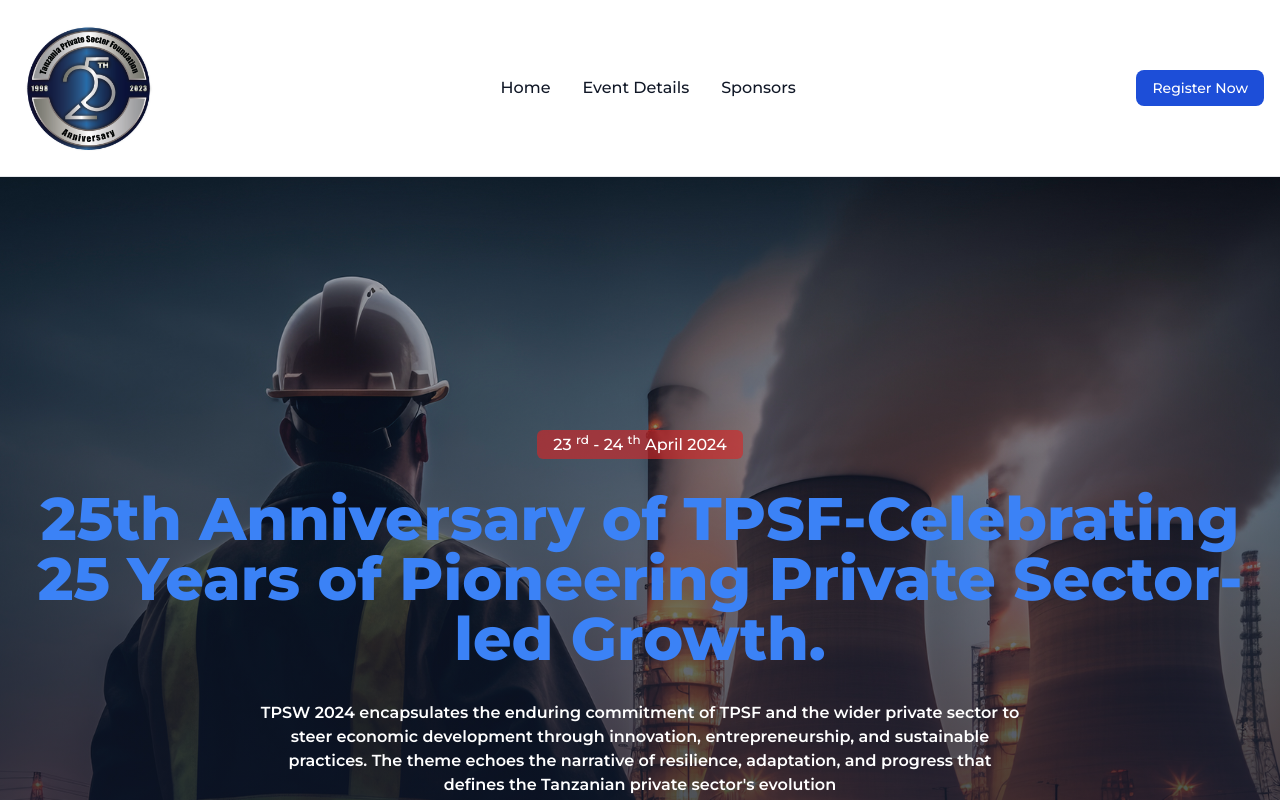
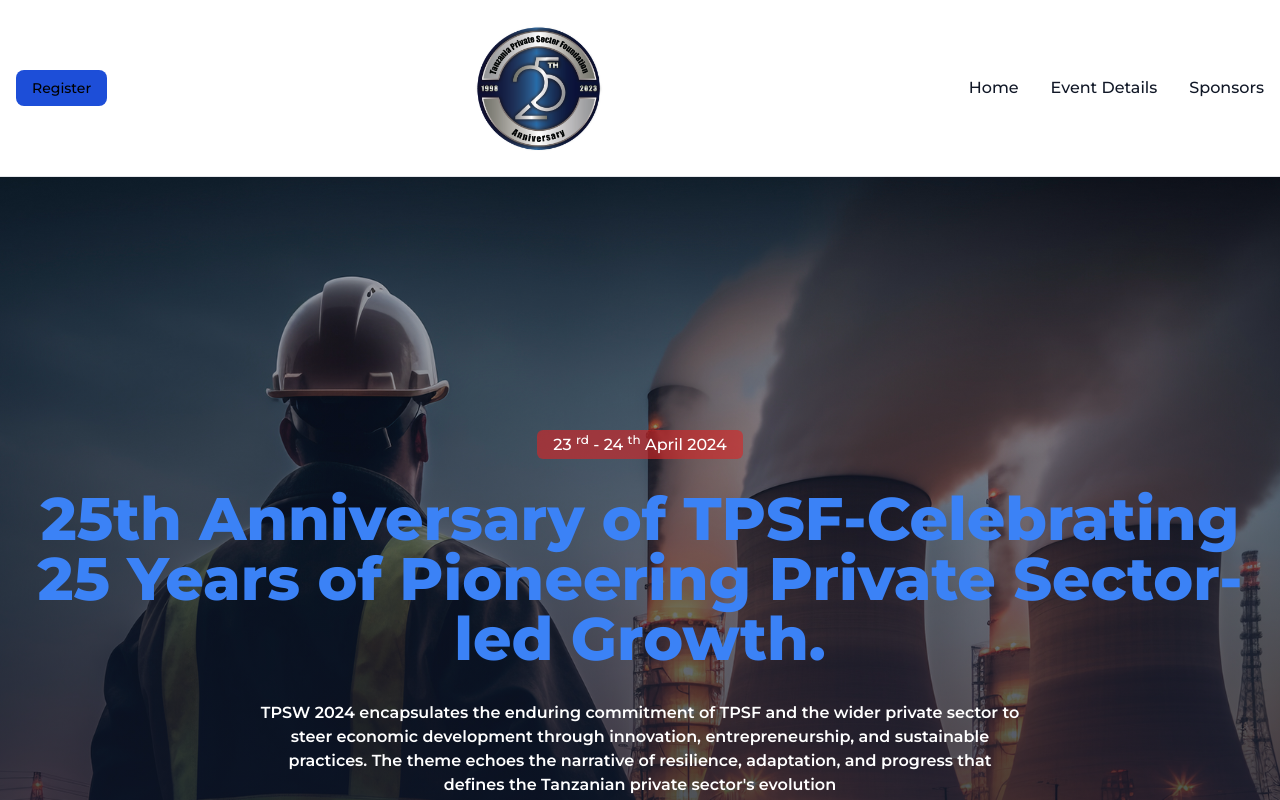
Before and after one commit to sammagafu/tspflanding, a Vue app: page / in a window 1280 px wide. Shown: the top 800 px of the page. Built offline with nearby package versions, Linux system fonts and the light colour scheme.

Commit message:
added register link

```diff
--- a/src/components/NavigationBar.vue
+++ b/src/components/NavigationBar.vue
@@ -3,10 +3,8 @@
     class="bg-white dark:bg-gray-900 bg-center w-full z-20 top-0 start-0 py- border-b border-gray-200 dark:border-gray-600">
 
     <div class="max-w-screen-xl flex flex-wrap items-center justify-between mx-auto p-4">
-      <div class="flex md:order-2 space-x-3 md:space-x-0 rtl:space-x-reverse">
-        <button type="button"
-          class="text-white bg-blue-700 hover:bg-blue-800 focus:ring-4 focus:outline-none focus:ring-blue-300 font-medium rounded-lg text-sm px-4 py-2 text-center dark:bg-blue-600 dark:hover:bg-blue-700 dark:focus:ring-blue-800">Register
-          Now</button>
+      <div class="flex space-x-3 md:space-x-0 rtl:space-x-reverse">
+        <a href="https://patten.co.tz/app/forms/U2FsdGVkX19qF2WVmime2FQdmime2Fn2%2BdJQr8VxyG6phNUwuxeP0%3D/chatbot?extension=#101e51&access=660e636cec00625" class="order-2text-white bg-blue-700 hover:bg-blue-800 focus:ring-4 focus:outline-none focus:ring-blue-300 font-medium rounded-lg text-sm px-4 py-2 text-center dark:bg-blue-600 dark:hover:bg-blue-700 dark:focus:ring-blue-800">Register</a>
         <button data-collapse-toggle="navbar-sticky" type="button"
           class="inline-flex items-center p-2 w-10 h-10 justify-center text-sm text-gray-500 rounded-lg md:hidden hover:bg-gray-100 focus:outline-none focus:ring-2 focus:ring-gray-200 dark:text-gray-400 dark:hover:bg-gray-700 dark:focus:ring-gray-600"
           aria-controls="navbar-sticky" aria-expanded="false">
--- a/src/views/HomeView.vue
+++ b/src/views/HomeView.vue
@@ -89,7 +89,7 @@
       <div class="flex justify-center">
         <div class="relative mt-20">
           <a
-            href="#price"
+            href="https://patten.co.tz/app/forms/U2FsdGVkX19qF2WVmime2FQdmime2Fn2%2BdJQr8VxyG6phNUwuxeP0%3D/chatbot?extension=#101e51&access=660e636cec00625"
             class="text-xl font-medium py-3 px-9 bg-white text-primary rounded-lg transition-all duration-500 hover:shadow-white/10"
             >Register Now</a
           >
```
